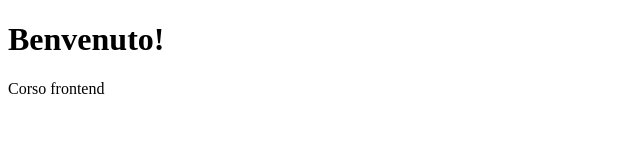
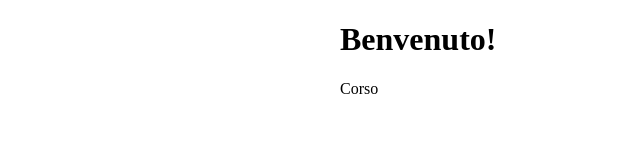
Before and after one commit to 4Huzzle/4Huzzle.github.io, a plain HTML site: page index.html in a window 1280 px wide. Shown: the whole page, without its empty margins (0-640 px from the left). Drawn offline with Linux system fonts and the light colour scheme.

Commit message:
modifca 2

```diff
--- a/index.html
+++ b/index.html
@@ -5,11 +5,12 @@
     <meta http-equiv="X-UA-Compatible" content="IE=edge">
     <meta name="viewport" content="width=device-width, initial-scale=1.0">
     <title>Profile</title>
+    <link rel="stylesheet" href="style.css">
 </head>
 <body>
     <div class="wrapper">
         <h1>Benvenuto!</h1>
-        <p>Corso frontend</p>
+        <p>Corso</p>
     </div>
 </body>
 </html>
--- /dev/null
+++ b/style.css
@@ -0,0 +1,4 @@
+.wrapper{
+    max-width: 600px;
+    margin: 0 auto;
+}
```
